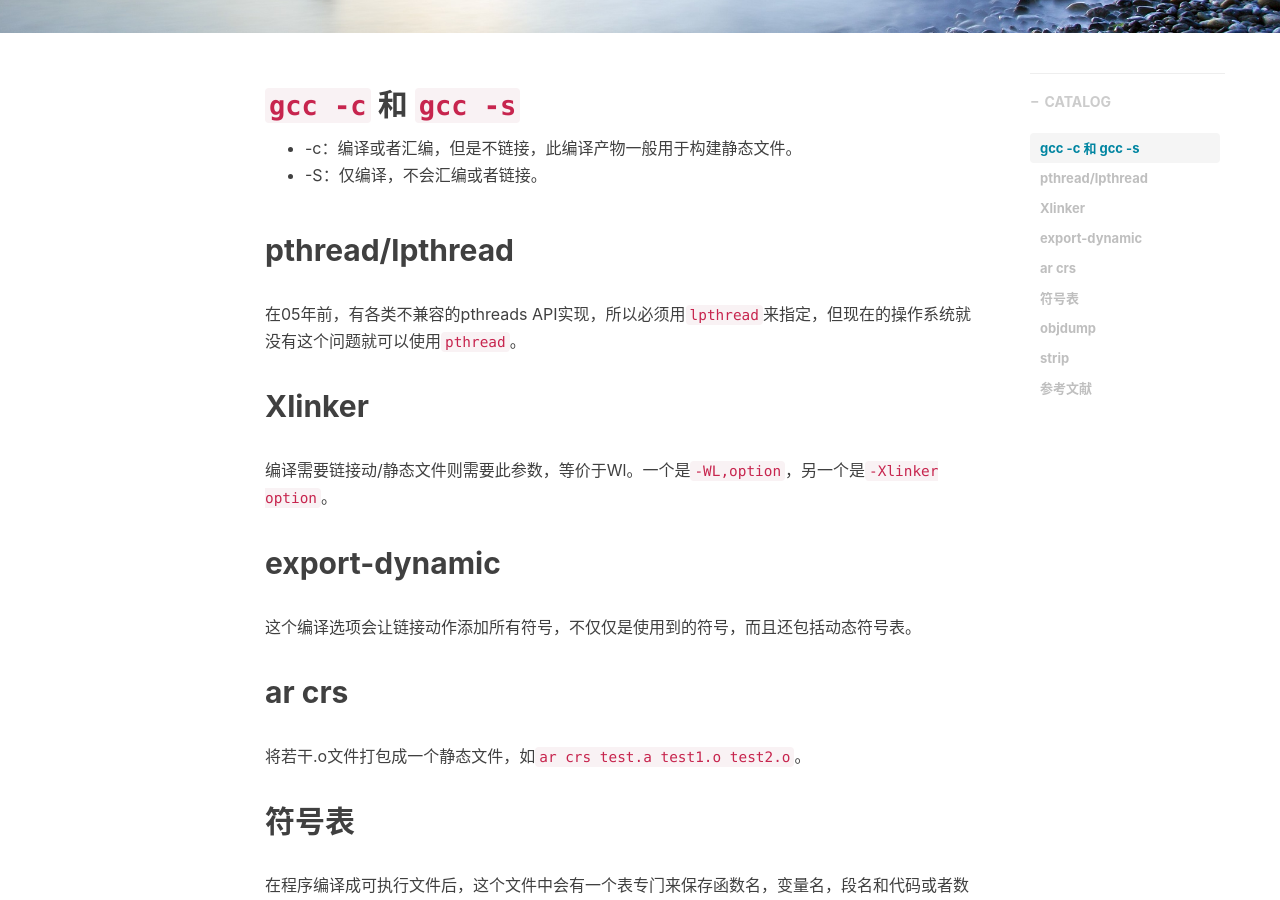
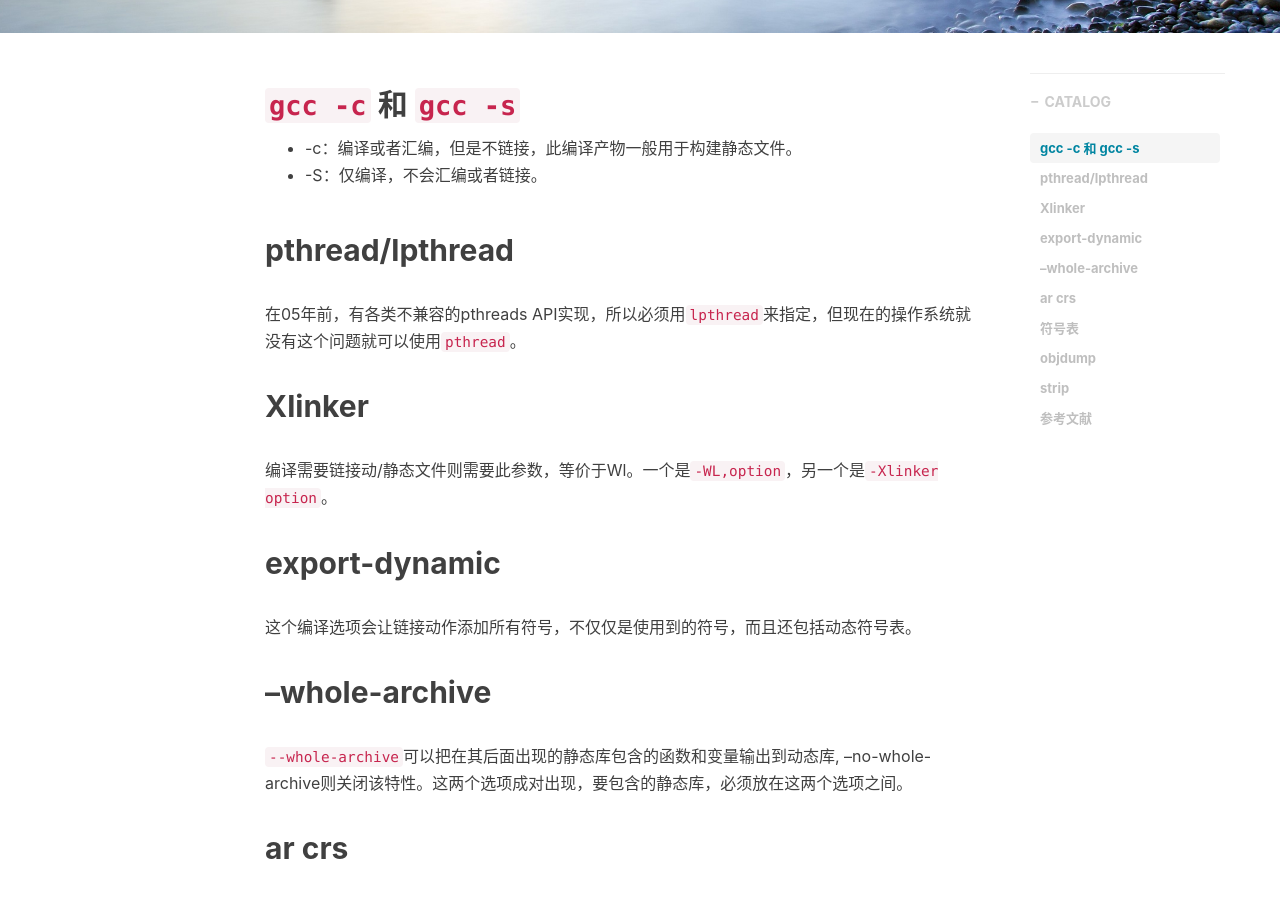
Before and after one commit to shihai1991/shihai1991.github.io, a Jekyll site: the page built from _posts/2021-11-22-gcc编译器编译选项分析汇总.md, in a window 1280 px wide and 900 px high, scrolled down 490 px. Built offline with Jekyll 4.4.1, drawn with Linux system fonts in a browser that asks for light colours; nearby versions of some CDN libraries; comment, search, counter and statistics services are not loaded.

Commit message:
Update 2021-11-22-gcc编译器编译选项分析汇总.md

```diff
--- a/_posts/2021-11-22-gcc编译器编译选项分析汇总.md
+++ b/_posts/2021-11-22-gcc编译器编译选项分析汇总.md
@@ -25,6 +25,9 @@ subtitle: 自己不懂的、容易忘记的都持续记录一下。
 ## export-dynamic
 这个编译选项会让链接动作添加所有符号，不仅仅是使用到的符号，而且还包括动态符号表。
 
+## --whole-archive
+`--whole-archive`可以把在其后面出现的静态库包含的函数和变量输出到动态库, --no-whole-archive则关闭该特性。这两个选项成对出现，要包含的静态库，必须放在这两个选项之间。
+
 ## ar crs
 将若干.o文件打包成一个静态文件，如`ar crs test.a test1.o test2.o`。
 
```
